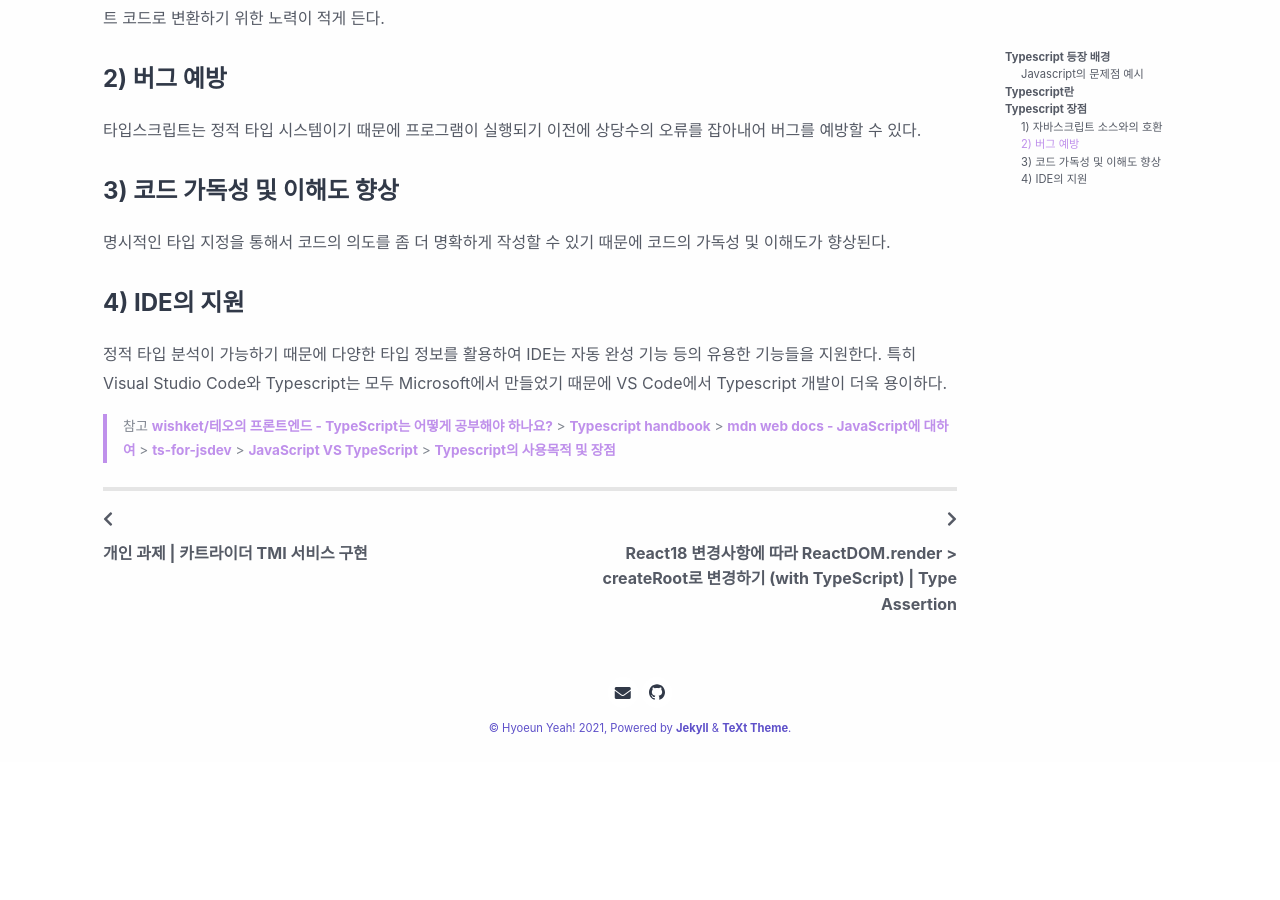
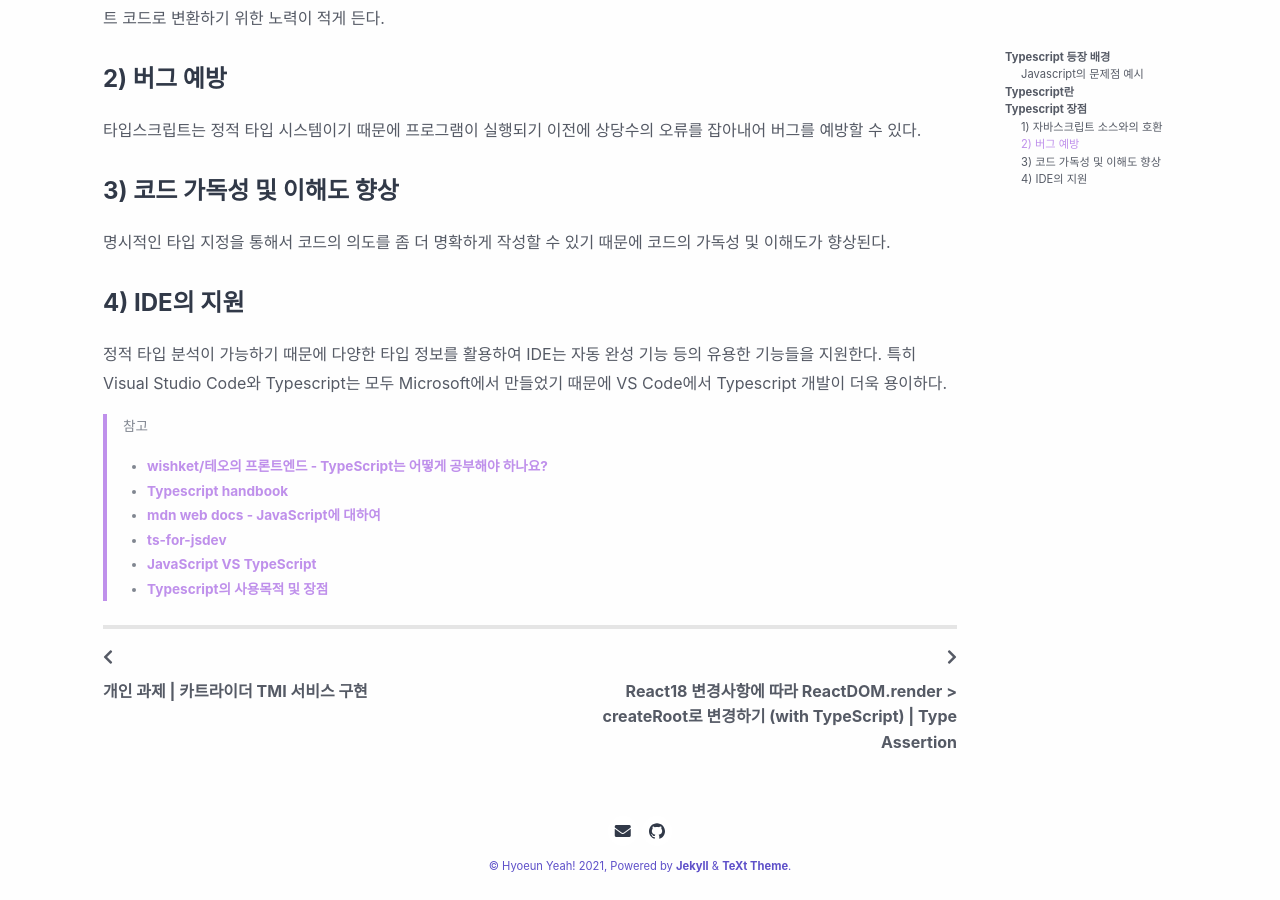
Before and after one commit to ye-yo/ye-yo.github.io, a Jekyll site: the page built from _posts/2022-04-04-Typescript.md, in a window 1280 px wide and 900 px high, scrolled down 1659 px. Built offline with Jekyll 4.4.1, drawn with Linux system fonts in a browser that asks for light colours; nearby versions of some CDN libraries; before the commit the page ends 2421 px from its top, so only the background shows below that.

```diff
--- a/_posts/2022-04-04-Typescript.md
+++ b/_posts/2022-04-04-Typescript.md
@@ -62,4 +62,10 @@
 정적 타입 분석이 가능하기 때문에 다양한 타입 정보를 활용하여 IDE는 자동 완성 기능 등의 유용한 기능들을 지원한다. 특히 Visual Studio Code와 Typescript는 모두 Microsoft에서 만들었기 때문에 VS Code에서 Typescript 개발이 더욱 용이하다.
 
 > 참고
-> [wishket/테오의 프론트엔드 - TypeScript는 어떻게 공부해야 하나요?](https://yozm.wishket.com/magazine/detail/1376/) > [Typescript handbook](https://www.typescriptlang.org/docs/handbook/intro.html) > [mdn web docs - JavaScript에 대하여](https://developer.mozilla.org/ko/docs/Web/JavaScript/About_JavaScript) > [ts-for-jsdev](https://ahnheejong.gitbook.io/ts-for-jsdev/01-introducing-typescript/intro) > [JavaScript VS TypeScript](https://jaeseokim.dev/Javascript/javascript_vs_typescript/) > [Typescript의 사용목적 및 장점](https://velog.io/@imjkim49/Typescript%EC%9D%98-%EC%82%AC%EC%9A%A9%EB%AA%A9%EC%A0%81-%EB%B0%8F-%EC%9E%A5%EC%A0%90)
+>
+> - [wishket/테오의 프론트엔드 - TypeScript는 어떻게 공부해야 하나요?](https://yozm.wishket.com/magazine/detail/1376/)
+> - [Typescript handbook](https://www.typescriptlang.org/docs/handbook/intro.html)
+> - [mdn web docs - JavaScript에 대하여](https://developer.mozilla.org/ko/docs/Web/JavaScript/About_JavaScript)
+> - [ts-for-jsdev](https://ahnheejong.gitbook.io/ts-for-jsdev/01-introducing-typescript/intro)
+> - [JavaScript VS TypeScript](https://jaeseokim.dev/Javascript/javascript_vs_typescript/)
+> - [Typescript의 사용목적 및 장점](https://velog.io/@imjkim49/Typescript%EC%9D%98-%EC%82%AC%EC%9A%A9%EB%AA%A9%EC%A0%81-%EB%B0%8F-%EC%9E%A5%EC%A0%90)
```
Also changed, not shown: 1 other file.
